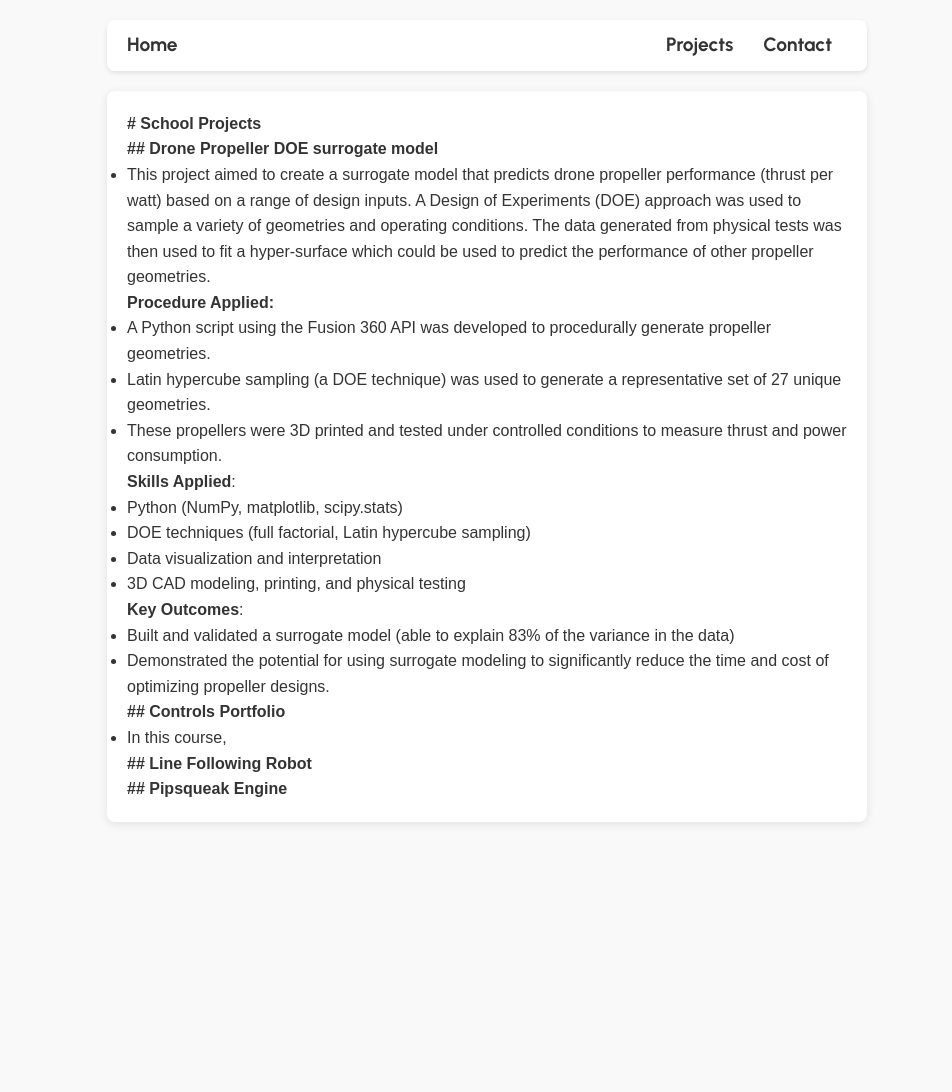
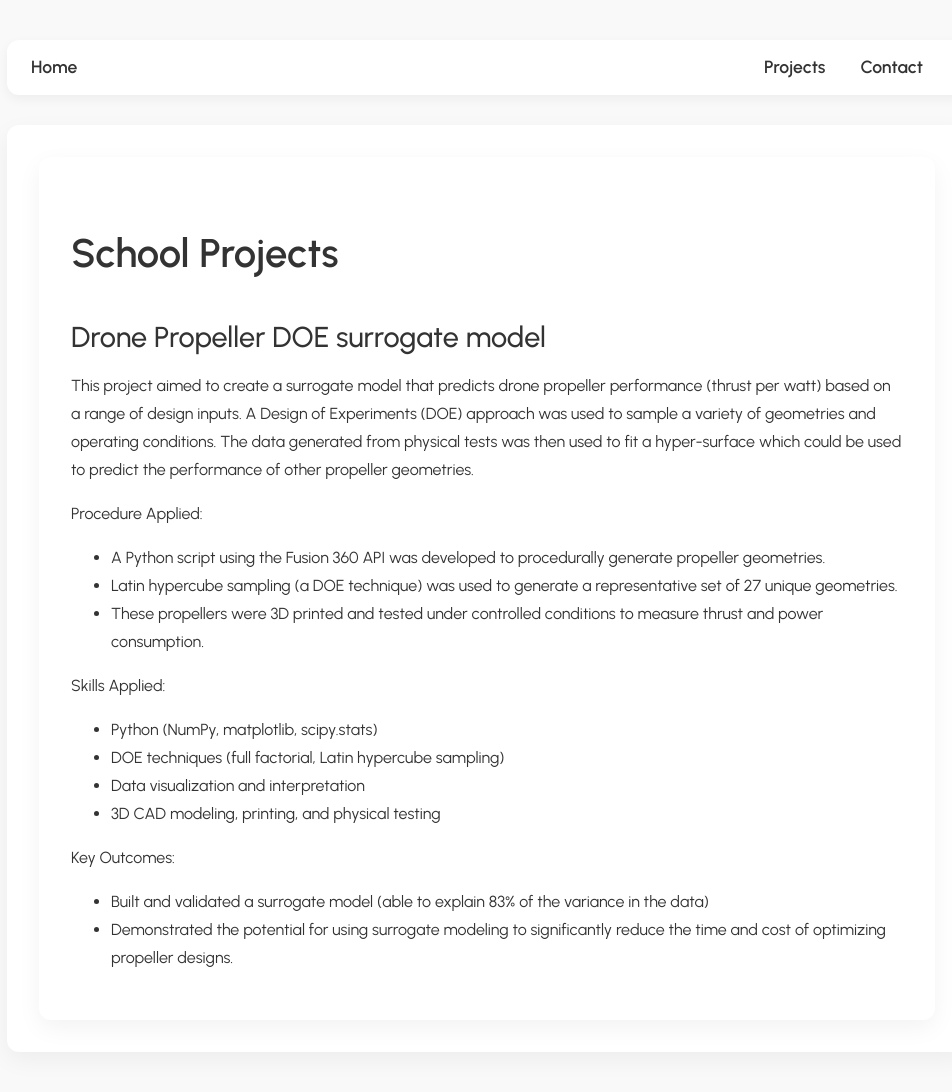
Before and after one commit to joshuaaddington/joshuaaddington.github.io, a Jekyll site: the page built from School-projects.md, in a window 1280 px wide. Shown: the whole page, without its empty margins (153-1105 px from the left). Built offline with Jekyll 4.4.1, drawn with Linux system fonts in a browser that asks for light colours; before the commit the page ends 900 px from its top, so only the background shows below that.

Commit message:
Updated School Projects page with Drone DOE

```diff
--- a/School-projects.md
+++ b/School-projects.md
@@ -2,30 +2,34 @@
 layout: default
 title: Projects
 ---
-**# School Projects**
+<body>
+  <div class="content">
+    <h1>School Projects</h1>
 
-**## Drone Propeller DOE surrogate model**
-- This project aimed to create a surrogate model that predicts drone propeller performance (thrust per watt) based on a range of design inputs. A Design of Experiments (DOE) approach was used to sample a variety of geometries and operating conditions. The data generated from physical tests was then used to fit a hyper-surface which could be used to predict the performance of other propeller geometries.
+    <h2>Drone Propeller DOE surrogate model</h2>
+    <p>
+      This project aimed to create a surrogate model that predicts drone propeller performance (thrust per watt) based on a range of design inputs. A Design of Experiments (DOE) approach was used to sample a variety of geometries and operating conditions. The data generated from physical tests was then used to fit a hyper-surface which could be used to predict the performance of other propeller geometries.
+    </p>
 
-**Procedure Applied:**
-- A Python script using the Fusion 360 API was developed to procedurally generate propeller geometries.
-- Latin hypercube sampling (a DOE technique) was used to generate a representative set of 27 unique geometries.
-- These propellers were 3D printed and tested under controlled conditions to measure thrust and power consumption.
+    <p>Procedure Applied:</p>
+    <ul>
+      <li>A Python script using the Fusion 360 API was developed to procedurally generate propeller geometries.</li>
+      <li>Latin hypercube sampling (a DOE technique) was used to generate a representative set of 27 unique geometries.</li>
+      <li>These propellers were 3D printed and tested under controlled conditions to measure thrust and power consumption.</li>
+    </ul>
 
+    <p>Skills Applied:</p>
+    <ul>
+      <li>Python (NumPy, matplotlib, scipy.stats)</li>
+      <li>DOE techniques (full factorial, Latin hypercube sampling)</li>
+      <li>Data visualization and interpretation</li>
+      <li>3D CAD modeling, printing, and physical testing</li>
+    </ul>
 
-**Skills Applied**:
-- Python (NumPy, matplotlib, scipy.stats)
-- DOE techniques (full factorial, Latin hypercube sampling)
-- Data visualization and interpretation
-- 3D CAD modeling, printing, and physical testing
-
-**Key Outcomes**:
-- Built and validated a surrogate model (able to explain 83% of the variance in the data)
-- Demonstrated the potential for using surrogate modeling to significantly reduce the time and cost of optimizing propeller designs.
-
-**## Controls Portfolio**
-- In this course,
-
-**## Line Following Robot**
-
-**## Pipsqueak Engine**
+    <p>Key Outcomes:</p>
+    <ul>
+      <li>Built and validated a surrogate model (able to explain 83% of the variance in the data)</li>
+      <li>Demonstrated the potential for using surrogate modeling to significantly reduce the time and cost of optimizing propeller designs.</li>
+    </ul>
+  </div>
+</body>
--- a/assets/css/main.css
+++ b/assets/css/main.css
@@ -1,172 +1,122 @@
----
-
----
-/* Reset default margin & padding */
-* {
-margin: 0;
-padding: 0;
-box-sizing: border-box;
-font-family: Arial, sans-serif;
-}
-
-.urbanist-thin {
+body {
   font-family: "Urbanist", sans-serif;
-font-optical-sizing: auto;
-font-weight: 400;
-font-style: normal;
-}
-
-.urbanist-normal {
-font-family: "Urbanist", sans-serif;
-font-optical-sizing: auto;
-font-weight: 700;
-font-style: normal;
-}
-
-body {
   background-color: #f9f9f9;
   color: #333;
-line-height: 1.6;
-padding: 20px;
-max-width: 800px;
+  line-height: 1.75;
+  font-size: 16px;
+  padding: 40px 24px;
+  max-width: 960px;
   margin: auto;
 }
 
-img {
-max-width: 90%;
-height: auto;
-display: block;
-margin: 0 auto;
-box-shadow: 0px 2px 5px rgba(0, 0, 0, 0.1);
-border-radius: 8px;
+/* Headings */
+h1, h2, h3, h4, h5, h6 {
+  font-family: "Urbanist", sans-serif;
+  font-optical-sizing: auto;
+  font-style: normal;
+  margin-bottom: 0.6em;
+  line-height: 1.2;
 }
 
 h1 {
-font-family: "Urbanist", sans-serif;
-font-weight: 400;
-font-optical-sizing: auto;
-font-style: normal;
+  font-weight: 600;
+  font-size: 2.5rem;
+  margin-top: 1em;
 }
 
 h2 {
-font-family: "Urbanist", sans-serif;
-font-weight: 400;
-font-optical-sizing: auto;
-font-style: normal;
-font-size: 1.5rem;
+  font-weight: 500;
+  font-size: 1.8rem;
+  margin-top: 1.5em;
 }
 
+p {
+  margin-bottom: 1em;
+}
+
+/* Image Styling */
+img {
+  max-width: 100%;
+  height: auto;
+  display: block;
+  margin: 1em auto;
+  box-shadow: 0px 6px 12px rgba(0, 0, 0, 0.08);
+  border-radius: 10px;
+}
+
+/* Navigation Bar */
 nav {
-background: white;
-padding: 10px 20px;
+  background: #ffffff;
+  padding: 12px 24px;
   display: flex;
   justify-content: space-between;
   align-items: center;
-box-shadow: 0px 2px 5px rgba(0, 0, 0, 0.1);
-border-radius: 8px;
-margin-bottom: 20px;
+  box-shadow: 0 4px 12px rgba(0, 0, 0, 0.05);
+  border-radius: 12px;
+  margin-bottom: 30px;
 }
 
 nav a {
   text-decoration: none;
   color: #333;
-font-weight: bold;
-margin-right: 15px;
-font-size: 1.2rem;
+  font-weight: 600;
+  margin-right: 20px;
+  font-size: 1.1rem;
 }
 
 nav a:hover {
   color: #007bff;
 }
 
+/* Main Content Container */
 .content {
   background: white;
-padding: 20px;
-border-radius: 8px;
-box-shadow: 0px 2px 10px rgba(0, 0, 0, 0.1);
+  padding: 32px;
+  border-radius: 12px;
+  box-shadow: 0px 8px 24px rgba(0, 0, 0, 0.05);
 }
 
-.dropdown {
-position: relative;
-display: inline-block;
+/* Dropdown */
+.dropdown-menu {
+  border-radius: 10px;
+  padding: 10px 0;
+  box-shadow: 0 8px 16px rgba(0,0,0,0.08);
 }
 
-.dropdown-menu {
-display: none;
-position: absolute;
-background-color: white;
-min-width: 180px;
-box-shadow: 0px 4px 8px rgba(0, 0, 0, 0.1);
-z-index: 1;
-border-radius: 8px;
-padding: 10px 0;
-right: 0;
-}
-
-.dropdown-menu a {
-display: block;
-padding: 10px 20px;
-text-decoration: none;
-color: #333;
-width: 100%;
-white-space: nowrap;
-}
-
-.dropdown-menu a:hover {
-background-color: #f2f2f2;
-}
-
+/* Forms */
 .contact-form-container {
-    max-width: 500px;
+  max-width: 600px;
   margin: 0 auto;
-    padding: 25px;
+  padding: 30px;
 }
 
 .form-group {
-    margin-bottom: 20px;
-  }
-
-  .form-group label {
-    display: block;
-    margin-bottom: 5px;
-    font-weight: bold;
-    font-family: "Urbanist", sans-serif;
+  margin-bottom: 24px;
 }
 
 .form-group input,
 .form-group textarea {
-    width: 100%;
-    padding: 10px;
-    border: 1px solid #ddd;
-    border-radius: 4px;
-    font-family: Arial, sans-serif;
+  padding: 12px;
   font-size: 16px;
-  }
-
-  .form-group textarea {
-    resize: vertical;
+  border-radius: 6px;
+  border: 1px solid #ccc;
 }
 
 .submit-btn {
+  padding: 12px 24px;
+  border-radius: 6px;
   background-color: #007bff;
-    color: white;
-    border: none;
-    padding: 10px 20px;
-    border-radius: 4px;
-    cursor: pointer;
-    font-family: "Urbanist", sans-serif;
-    font-weight: bold;
-    transition: background-color 0.3s ease;
+  font-weight: 600;
+  transition: background 0.3s;
 }
 
 .submit-btn:hover {
   background-color: #0056b3;
 }
 
+/* Success Message */
 #formSuccess {
-    background-color: #d4edda;
-    color: #155724;
-    padding: 15px;
-    border-radius: 4px;
+  padding: 16px;
   margin-top: 20px;
+  border-radius: 6px;
 }
```
Also changed, not shown: 2 other files. Lines whose indentation alone changed are shown as unchanged.
